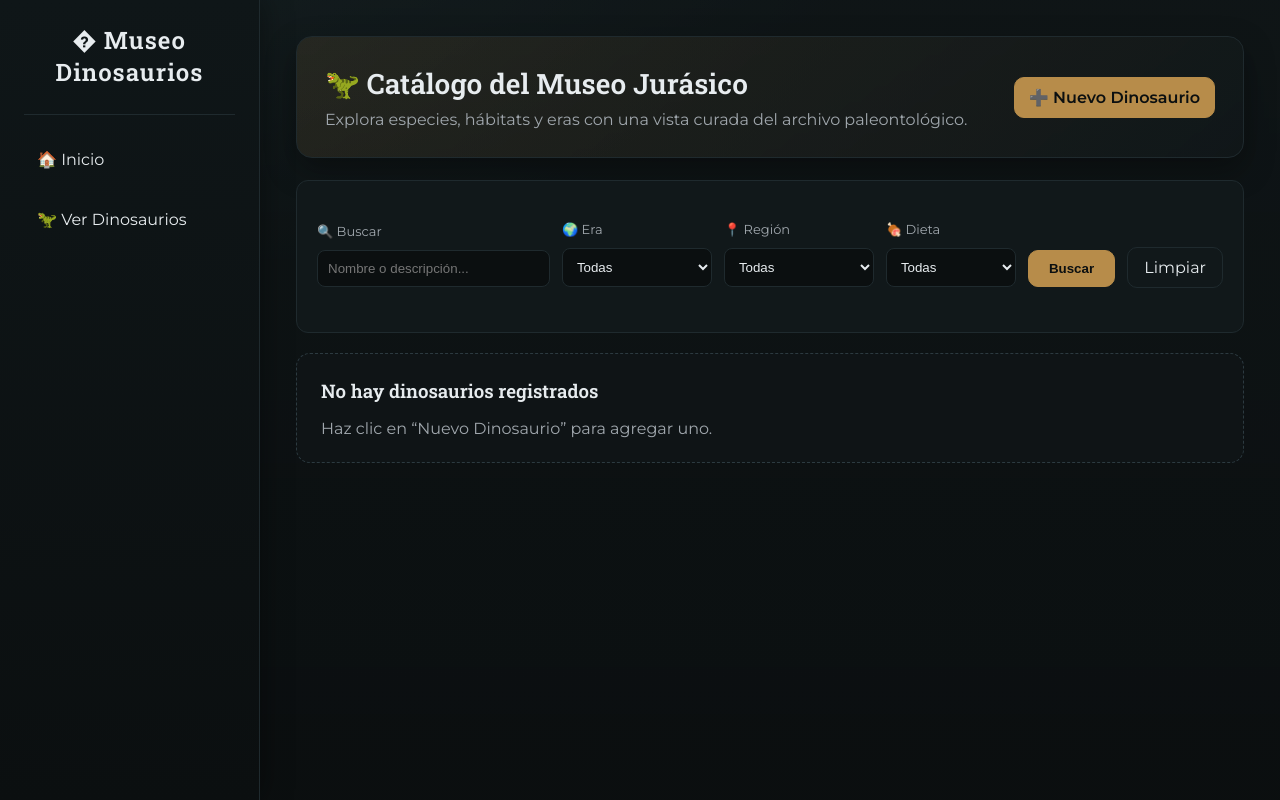
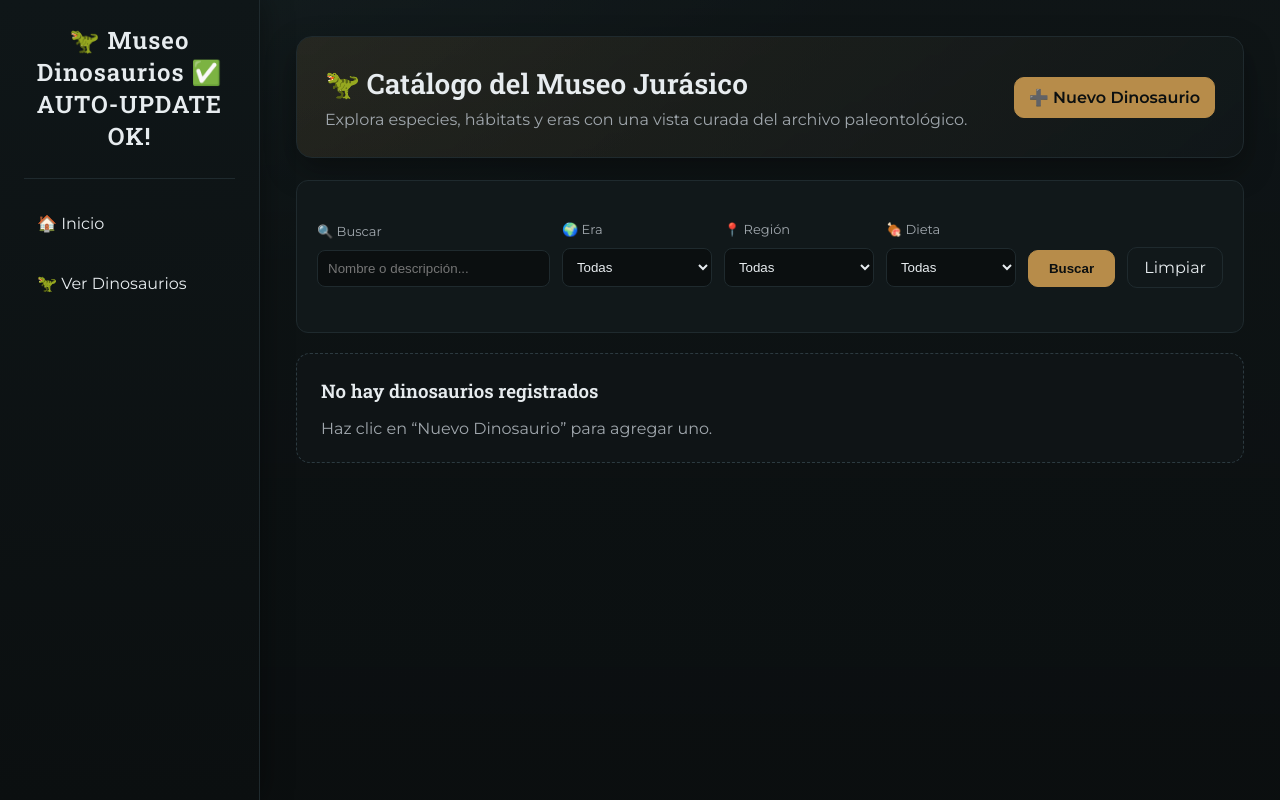
Before and after one commit to ThomasCastelo/trabajo_implantacion, a Python web app: template template/dinosaurios.html in a window 1280 px wide. Run offline with Jinja, Linux system fonts and the light colour scheme; the template is opened without the code that fills it, so the values that code supplies are empty.

Commit message:
test: cambio visible en sidebar - AUTO-UPDATE OK

```diff
--- a/template/base.html
+++ b/template/base.html
@@ -223,7 +223,7 @@
     <!-- Barra lateral -->
     <div class="sidebar">
         <div class="sidebar-header">
-            <h2>� Museo Dinosaurios</h2>
+            <h2>🦖 Museo Dinosaurios ✅ AUTO-UPDATE OK!</h2>
             {% if usuario %}
             <div class="user-info">
                 <strong>{{ usuario.username }}</strong>
```
